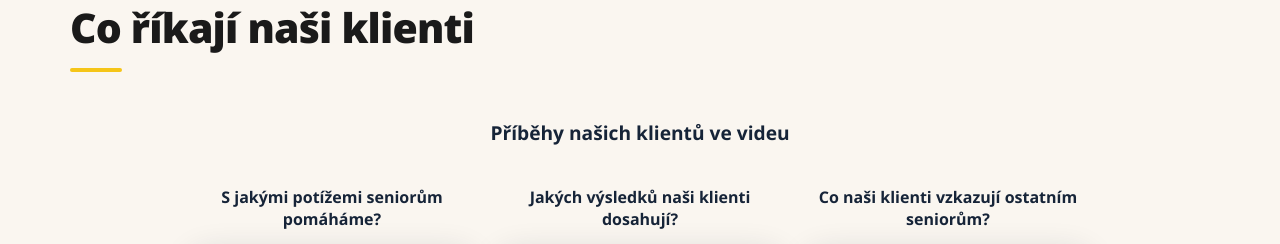
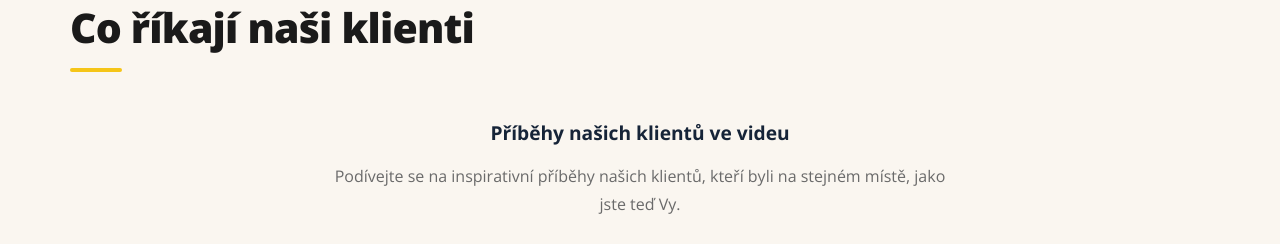
Before and after one commit to FilasKunak/corerestart-live, a website: page nastenka-dech-senior.html in a window 1280 px wide. Shown: the part 2254-2498 px from the top of the page. Drawn offline with nearby package versions, Linux system fonts and the light colour scheme; grey boxes are pictures that could not be loaded; a script that the page names is missing.

Commit message:
Add subtitle text under video references heading

```diff
--- a/nastenka-dech-senior.html
+++ b/nastenka-dech-senior.html
@@ -465,8 +465,18 @@
       font-size: 1.2rem;
       font-weight: 700;
       color: var(--navy);
+      margin-bottom: 12px;
+      text-align: center;
+    }
+
+    .videos-sublabel {
+      font-size: 1rem;
+      color: var(--muted);
+      text-align: center;
       margin-bottom: 36px;
-      text-align: center;
+      max-width: 620px;
+      margin-left: auto;
+      margin-right: auto;
     }
 
     .videos-grid {
@@ -1142,6 +1152,7 @@
       <span class="bar"></span>
 
       <p class="videos-label fade-up">Příběhy našich klientů ve videu</p>
+      <p class="videos-sublabel fade-up">Podívejte se na inspirativní příběhy našich klientů, kteří byli na stejném místě, jako jste teď Vy.</p>
       <div class="videos-grid">
         <div class="video-col fade-up">
           <p class="video-title">S jakými potížemi seniorům pomáháme?</p>
```
